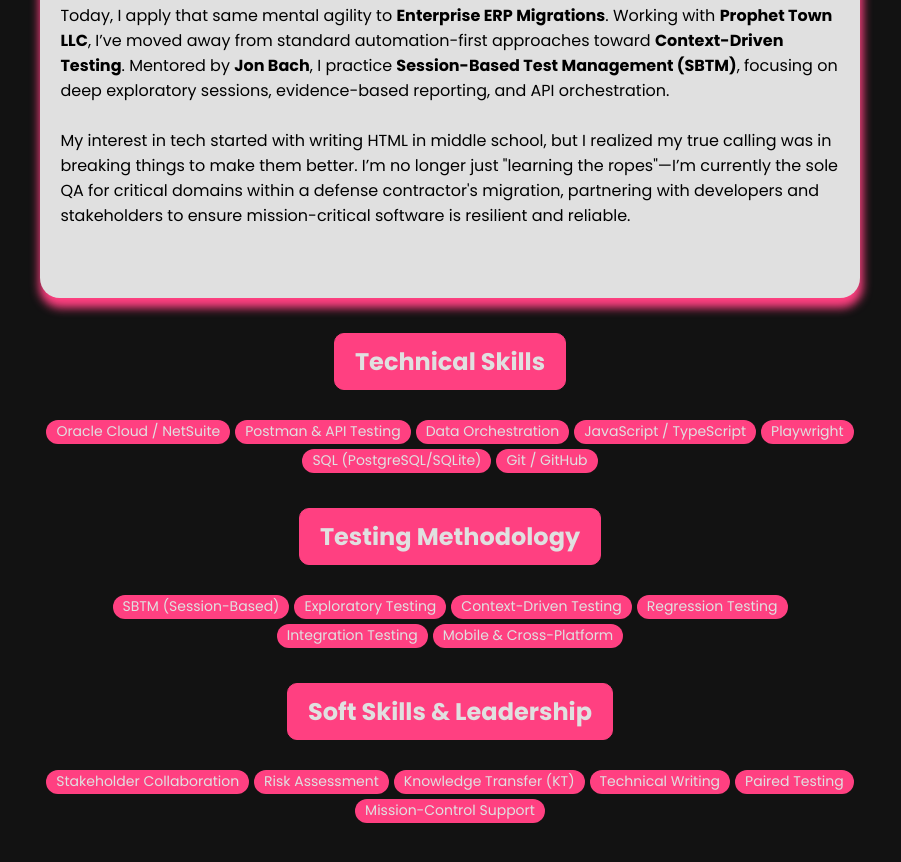
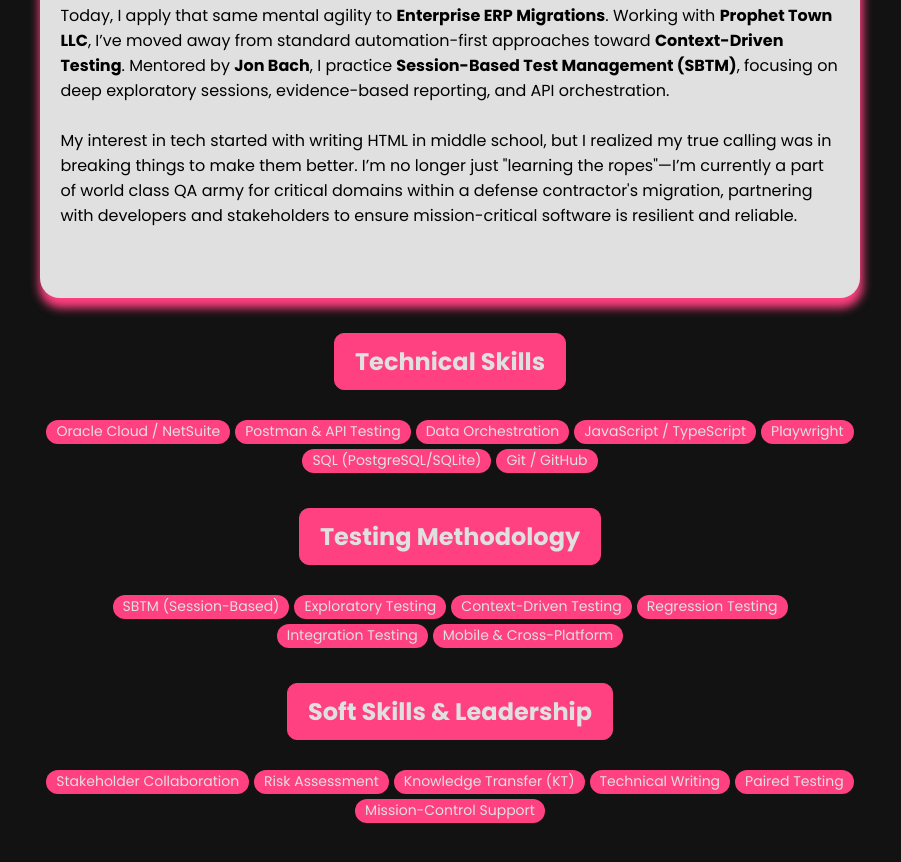
Before and after one commit to MRJOHN5ON/MRJOHN5ON.github.io, a website: page index.html in a window 1280 px wide. Shown: the part 1699-2561 px from the top of the page, without its empty margins (190-1091 px from the left). Drawn offline with nearby package versions, Linux system fonts and the light colour scheme.

Commit message:
Update index.html

```diff
--- a/index.html
+++ b/index.html
@@ -135,7 +135,7 @@
                </p><br>
                <p>
                   My interest in tech started with writing HTML in middle school, but I realized my true calling was in breaking things
-                  to make them better. I’m no longer just "learning the ropes"—I’m currently the sole QA for critical domains
+                  to make them better. I’m no longer just "learning the ropes"—I’m currently a part of world class QA army for critical domains
                   within a defense contractor's migration, partnering with developers and stakeholders to ensure mission-critical
                   software is resilient and reliable.
                </p>
```
